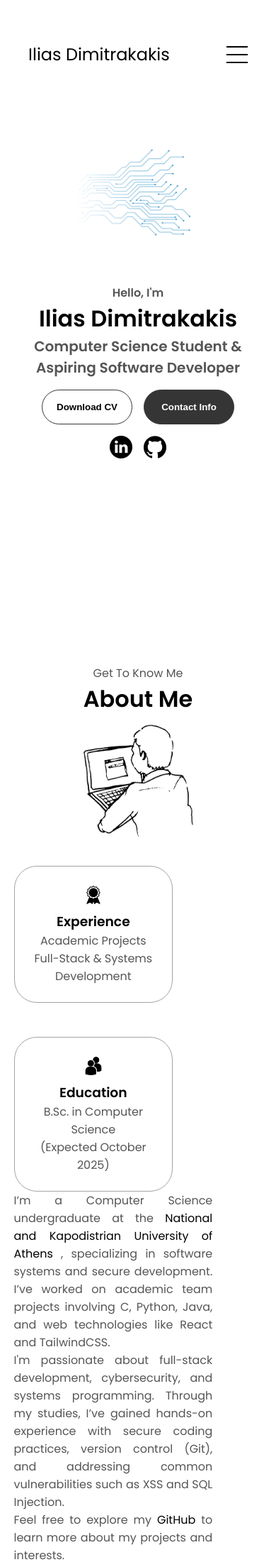
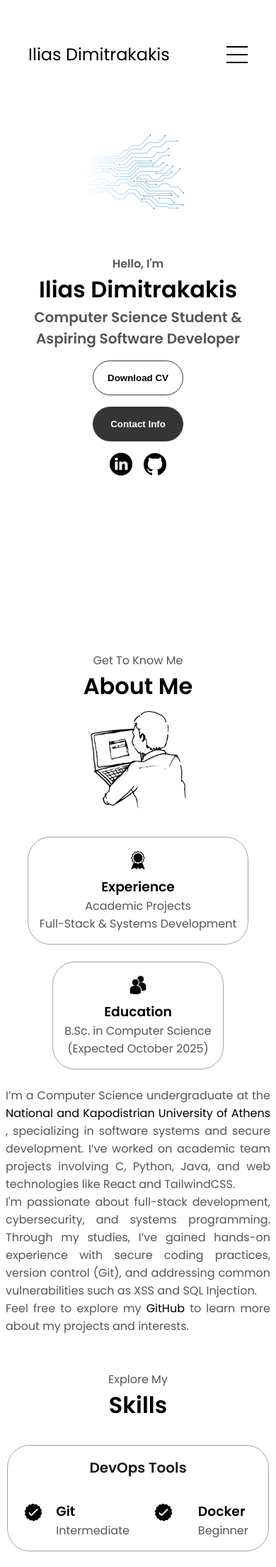
Before and after one commit to liakourinoos/liakourinoos.github.io, a Jekyll site: the page built from index.markdown, in a window 390 px wide. Shown: the top 2208 px of the page at 71% size. Built offline with Jekyll 4.4.1, drawn with Linux system fonts in a browser that asks for light colours; comment, search, counter and statistics services are not loaded; some of the changed text lies outside the part shown.

Commit message:
fixed broken links and updated mediaqueries

```diff
--- a/_includes/projects.html
+++ b/_includes/projects.html
@@ -7,7 +7,10 @@
 
             <div class="details-container color-container">
                 <h2 class="experience-sub-title project-title">
-                    k-Approximate Nearest Neighbor Search
+                    k-Approximate
+                </h2>
+                <h2 class="experience-sub-title project-title">
+                     Nearest Neighbor Search
                 </h2>
 
                 <div class="article-container">
--- a/assets/css/mediaqueries.css
+++ b/assets/css/mediaqueries.css
@@ -2,9 +2,6 @@
   #profile {
     height: 83vh;
     margin-bottom: 6rem;
-  }
-  .about-containers {
-    flex-wrap: wrap;
   }
   #contact,
   #projects {
@@ -44,6 +41,15 @@
   }
   .about-containers {
     margin-top: 0;
+    width: 100%;
+  }
+  .experience-details-container {
+    flex-direction: column;
+    align-items: center;
+  }
+  .details-container {
+    min-width: auto;
+    max-width: 100%;
   }
 }
 
@@ -56,6 +62,13 @@
     height: 83vh;
     margin-bottom: 0;
   }
+  section {
+    margin: 0 1rem;
+  }
+  .about-containers,
+  .about-details-container {
+    width: 100%;
+  }
   article {
     font-size: 1rem;
   }
@@ -67,6 +80,8 @@
   .contact-info-upper-container,
   .btn-container {
     flex-wrap: wrap;
+    flex-direction: column;
+    align-items: center;
   }
   .contact-info-container {
     margin: 0;
@@ -104,3 +119,32 @@
     text-align: justify;
   }
 }
+
+@media screen and (max-width: 480px) {
+  section {
+    margin: 0 0.5rem;
+    padding-top: 2vh;
+  }
+  .about-containers,
+  .about-details-container {
+    width: 100%;
+    gap: 1.5rem;
+  }
+  .details-container {
+    min-width: auto;
+    max-width: 100%;
+    padding: 1rem;
+  }
+  .section__pic-container {
+    width: auto;
+    height: 40vw;
+  }
+  .project-img {
+    width: 100%;
+    height: auto;
+    max-width: 300px;
+  }
+  #profile {
+    gap: 1rem;
+  }
+}
--- a/assets/css/style.css
+++ b/assets/css/style.css
@@ -269,6 +269,8 @@ section {
 
 .about-containers {
   gap: 3rem;
+  flex-direction: column;
+  align-items: center;
 }
 
 .about-details-container {
```
